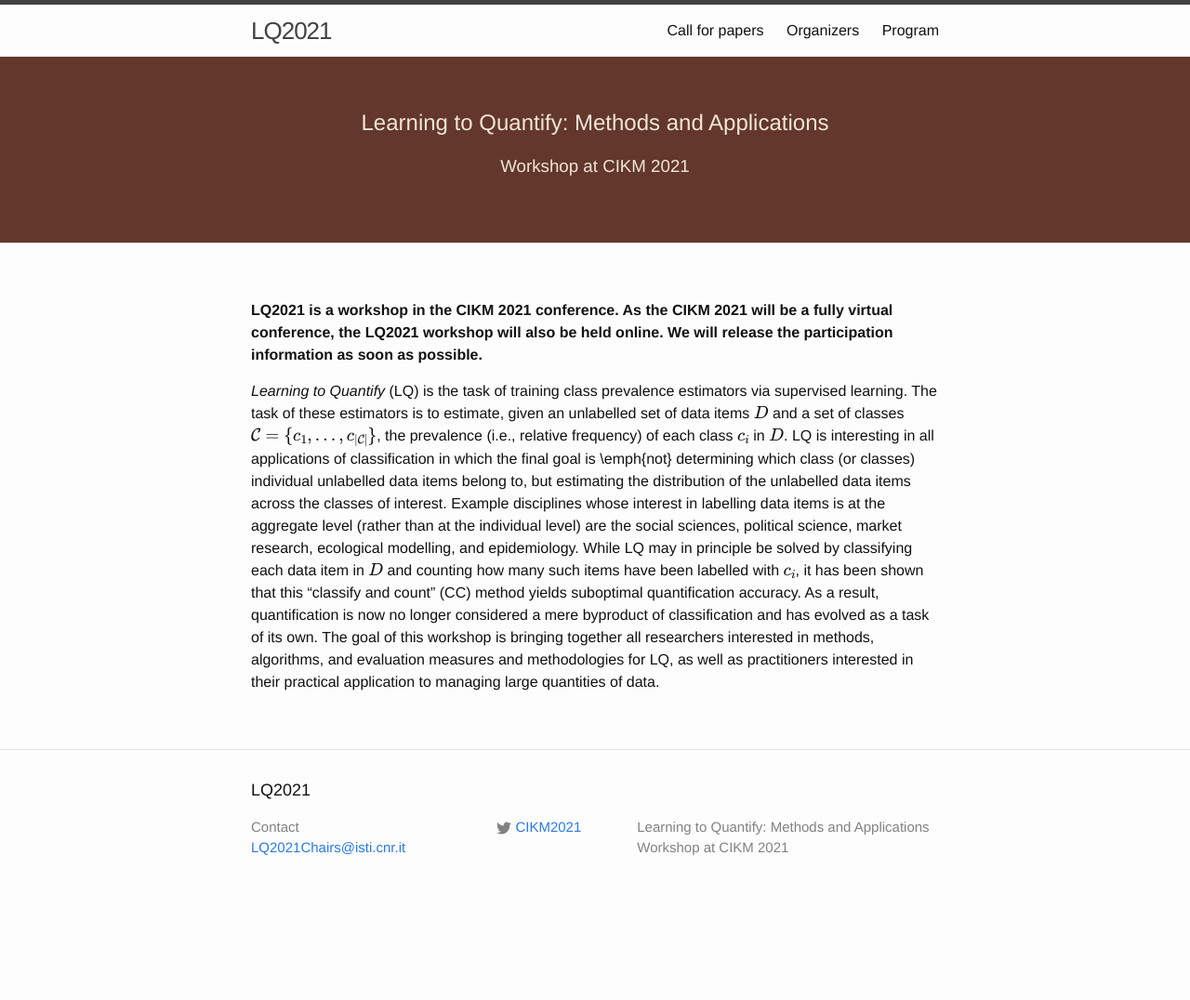
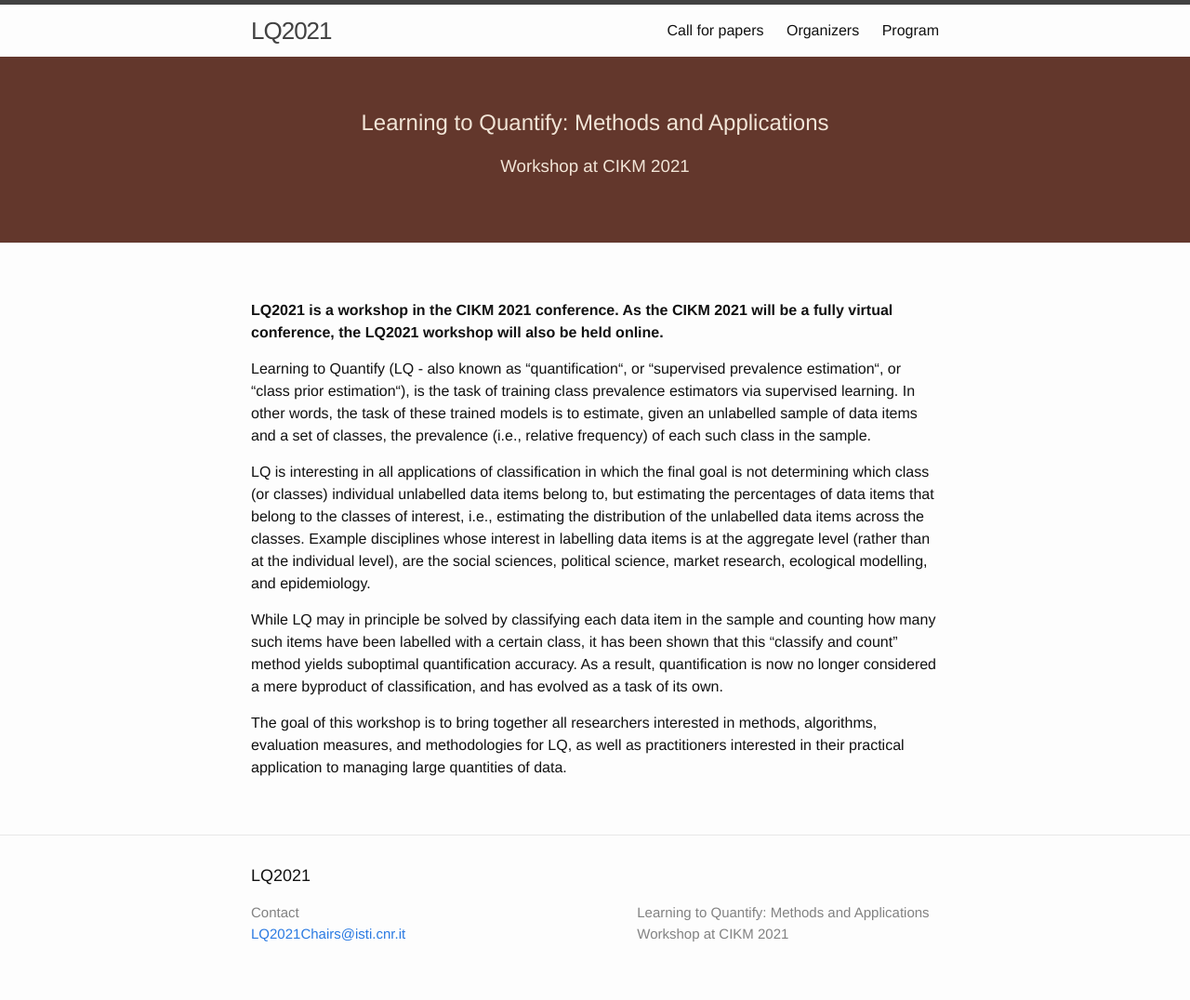
Before and after one commit to cikmlq2021/cikmlq2021.github.io, a Jekyll site: the page built from index.md, in a window 1280 px wide. Shown: the whole page at 93% size. Built offline with Jekyll 4.4.1, drawn with Linux system fonts in a browser that asks for light colours; formulas are drawn with MathJax 3; before the commit the page ends 984 px from its top, so only the background shows below that.

Commit message:
organizers, call for papers modifications, remove twitter link

```diff
--- a/_config.yml
+++ b/_config.yml
@@ -13,7 +13,7 @@ description: > # this means to ignore newlines until "baseurl:"
 description2: Workshop at CIKM 2021
 url: cikmlq2021.github.io
 baseurl: ""
-twitter_username: CIKM2021
+twitter_username:
 github_username:  pglez82
 
 include: ["_pages"]
--- a/_includes/head.html
+++ b/_includes/head.html
@@ -9,7 +9,4 @@
   <link rel="stylesheet" href="{{ "/css/main.css" | prepend: site.baseurl }}">
   <link rel="stylesheet" href="{{ "/css/styles.css" | prepend: site.baseurl }}">
   <link rel="canonical" href="{{ page.url | replace:'index.html','' | prepend: site.baseurl | prepend: site.url }}">
-  <link rel="alternate" type="application/rss+xml" title="{{ site.title }}" href="{{ "/feed.xml" | prepend: site.baseurl | prepend: site.url }}">
-
-  <script src="https://cdn.mathjax.org/mathjax/latest/MathJax.js?config=TeX-AMS-MML_HTMLorMML" type="text/javascript"></script>
 </head>
--- a/index.md
+++ b/index.md
@@ -2,7 +2,12 @@
 layout: page
 ---
 
-**LQ2021 is a workshop in the CIKM 2021 conference. As the CIKM 2021 will be a fully virtual conference, the LQ2021 workshop will also be held online. We will release the participation information as soon as possible.**
+**LQ2021 is a workshop in the CIKM 2021 conference. As the CIKM 2021 will be a fully virtual conference, the LQ2021 workshop will also be held online.**
 
-*Learning to Quantify* (LQ) is the task of training class prevalence estimators via supervised learning. The task of these estimators is to estimate, given an unlabelled set of data items $$D$$ and a set of classes $$\mathcal{C}=\{c_{1}, \ldots, c_{|\mathcal{C}|}\}$$, the prevalence (i.e., relative frequency) of each class $$c_{i}$$ in $$D$$. LQ is interesting in all applications of classification in which the final goal is \emph{not} determining which class (or  classes) individual unlabelled data items belong to, but estimating the distribution of the unlabelled data items across the classes of interest. Example disciplines whose interest in labelling data items is at the aggregate level (rather than at the individual level) are the social sciences, political science, market research, ecological  modelling, and epidemiology.  While LQ may in principle be solved by classifying each data item in $$D$$ and counting how many such items have been labelled with $$c_{i}$$, it has been shown that this "classify and count" (CC) method yields suboptimal quantification accuracy. As a result, quantification is now no longer considered a mere byproduct of
-classification and has evolved as a task of its own. The goal of this workshop is bringing together all researchers interested in methods, algorithms, and evaluation measures and methodologies for LQ, as well as practitioners interested in their practical application to managing large quantities of data.
+Learning to Quantify (LQ - also known as “quantification“, or “supervised prevalence estimation“, or “class prior estimation“), is the task of training class prevalence estimators via supervised learning.  In other words, the task of these trained models is to estimate, given an unlabelled sample of data items and a set of classes, the prevalence (i.e., relative frequency) of each such class in the sample.
+
+LQ is interesting in all applications of classification in which the final goal is not determining which class (or classes) individual unlabelled data items belong to, but estimating the percentages of data items that belong to the classes of interest, i.e., estimating the distribution of the unlabelled data items across the classes. Example disciplines whose interest in labelling data items is at the aggregate level (rather than at the individual level), are the social sciences, political science, market research, ecological modelling, and epidemiology.
+
+While LQ may in principle be solved by classifying each data item in the sample and counting how many such items have been labelled with a certain class, it has been shown that this “classify and count” method yields suboptimal quantification accuracy. As a result, quantification is now no longer considered a mere byproduct of classification, and has evolved as a task of its own.
+
+The goal of this workshop is to bring together all researchers interested in methods, algorithms, evaluation measures, and methodologies for LQ, as well as practitioners interested in their practical application to managing large quantities of data.
```
Also changed, not shown: _pages/callforpapers.md (+13 -9 lines), _pages/organizers.md (+2 -29 lines).
